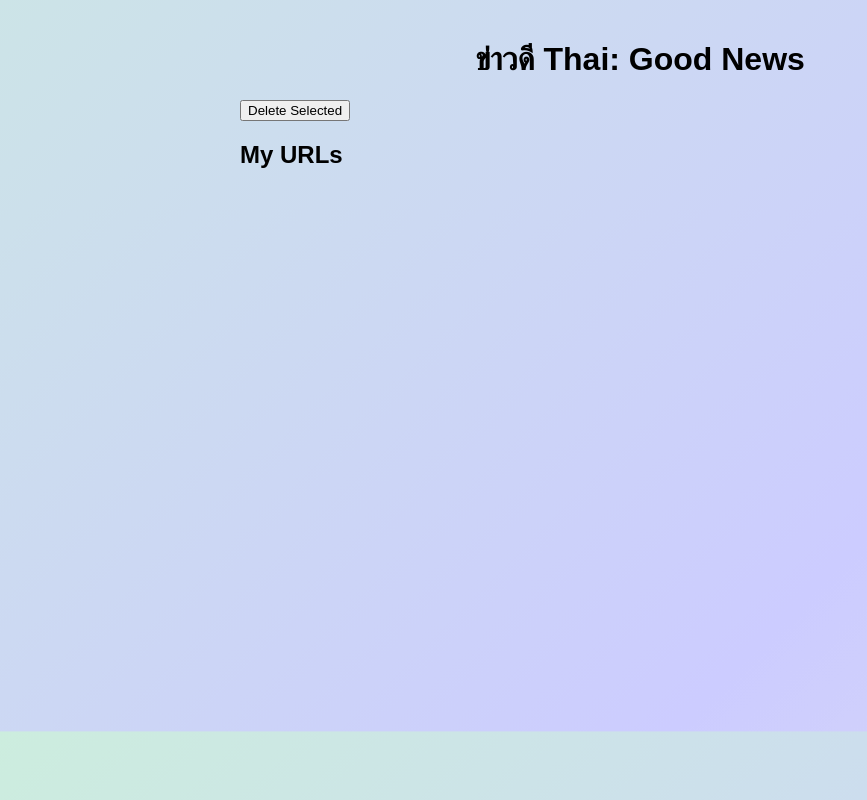
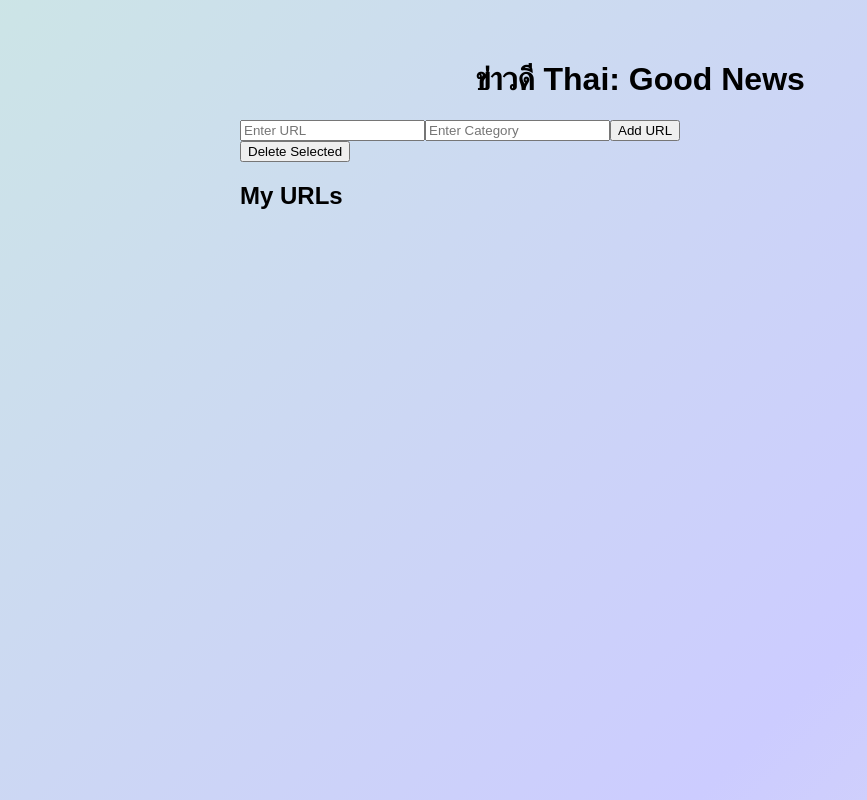
Before and after one commit to dnatisdale/thai-good-news, a React (Create React App) app: page / in a window 1280 px wide. Shown: the whole page, without its empty margins (0-867 px from the left). Built offline with nearby package versions, Linux system fonts and the light colour scheme; a web font is replaced by a local one.

Commit message:
Restored full App.js with URL and Category input, updated CSS and index.html

```diff
--- a/public/index.html
+++ b/public/index.html
@@ -6,7 +6,6 @@
     <meta name="viewport" content="width=device-width, initial-scale=1" />
     <meta name="theme-color" content="#000000" />
     <meta name="description" content="ข่าวดี Thai: Good News App" />
-    <link rel="apple-touch-icon" href="%PUBLIC_URL%/logo192.png" />
     <link rel="manifest" href="%PUBLIC_URL%/manifest.json" />
     <link href="https://fonts.googleapis.com/css2?family=Playpen+Sans+Thai&display=swap" rel="stylesheet">
     <title>ข่าวดี Thai: Good News</title>
--- a/src/App.css
+++ b/src/App.css
@@ -2,7 +2,7 @@
 
 body, html {
   margin: 0;
-  padding: 0;
+  padding: 20px;
   font-family: 'Playpen Sans Thai', sans-serif;
   background: linear-gradient(135deg, #ffcccc, #ccffcc, #ccccff, #ffffcc);
   background-size: 600% 600%;
@@ -18,7 +18,6 @@ body, html {
 .app-container {
   max-width: 800px;
   margin: auto;
-  padding: 20px;
 }
 
 .header-title {
--- a/src/App.js
+++ b/src/App.js
@@ -9,6 +9,8 @@ function App() {
   const [selectedCategories, setSelectedCategories] = useState([]);
   const [uploadHistory, setUploadHistory] = useState([]);
   const [qrZoomUrl, setQrZoomUrl] = useState('');
+  const [newUrl, setNewUrl] = useState('');
+  const [newCategory, setNewCategory] = useState('');
 
   useEffect(() => {
     const storedData = localStorage.getItem('urlList');
@@ -53,9 +55,45 @@ function App() {
     );
   };
 
+  const handleAddUrl = () => {
+    if (!newUrl || !newCategory) return;
+
+    setUrlList(prev => {
+      const updated = { ...prev };
+      if (!updated[newCategory]) {
+        updated[newCategory] = [];
+      }
+      updated[newCategory].push(newUrl);
+      return updated;
+    });
+
+    if (!categories.includes(newCategory)) {
+      setCategories(prev => [...prev, newCategory]);
+    }
+
+    setNewUrl('');
+    setNewCategory('');
+  };
+
   return (
     <div className="app-container playpen-sans-thai">
       <h1 className="header-title">ข่าวดี Thai: Good News</h1>
+
+      <div>
+        <input
+          type="text"
+          value={newUrl}
+          onChange={e => setNewUrl(e.target.value)}
+          placeholder="Enter URL"
+        />
+        <input
+          type="text"
+          value={newCategory}
+          onChange={e => setNewCategory(e.target.value)}
+          placeholder="Enter Category"
+        />
+        <button onClick={handleAddUrl}>Add URL</button>
+      </div>
 
       <button className="playpen-sans-thai" onClick={handleDeleteSelected}>Delete Selected</button>
 
```
